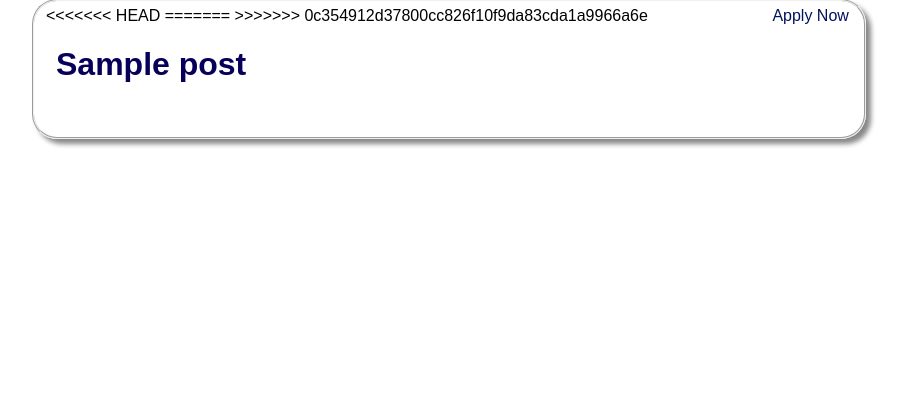
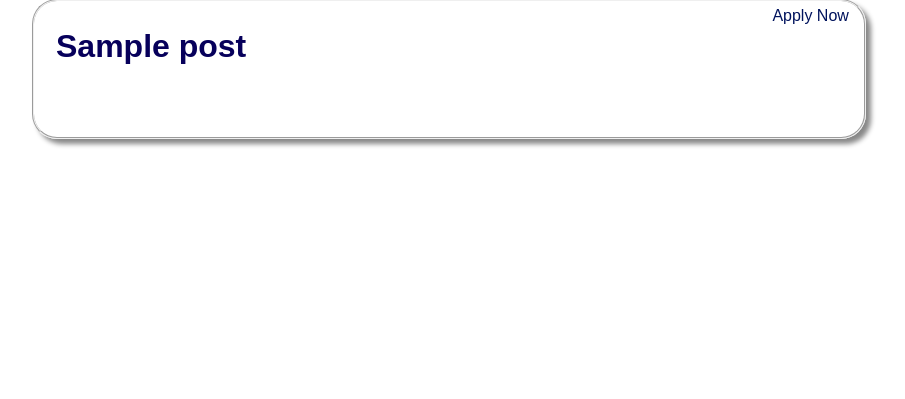
Before and after one commit to Voltron-HIT/hr_WebApp, a Flask app: page / in a window 1280 px wide. Shown: the part 401-800 px from the top of the page, without its empty margins (354-1259 px from the left). Run offline with Flask 2, Linux system fonts and the light colour scheme; a database or web service that is not in the repository returns one stand-in record (values such as "Sample title").

```diff
--- a/templates/applicationform.html
+++ b/templates/applicationform.html
@@ -162,7 +162,7 @@
 
     span.onclick = function() {
     modal.style.display = "none";
-}
+    }
 
     // ends here
 
--- a/templates/index.html
+++ b/templates/index.html
@@ -31,13 +31,10 @@
         {% for p in post %}
         <div class="main-container">
             <fieldset class="expand">
-<<<<<<< HEAD
                 <div class="apply-now">
                     <a href="{{p[3]}}">Apply Now</a>
                 </div>
-=======
 
->>>>>>> 0c354912d37800cc826f10f9da83cda1a9966a6e
                 <div class="vacancy-details">
                     <h1 class="h3">{{p[0]}} </h1>
                     <div class="description">
```
